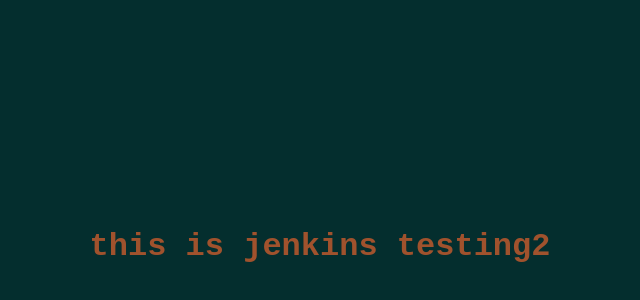
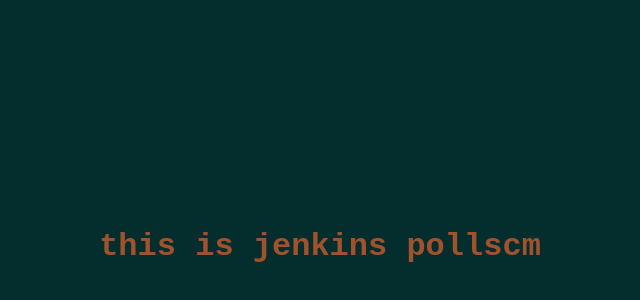
Before and after one commit to Tanzilahmedkazi/devops_demo, a plain HTML site: page index.html in a window 1280 px wide. Shown: the part 154-454 px from the top of the page, without its empty margins (320-960 px from the left). Drawn offline with Linux system fonts and the light colour scheme.

Commit message:
Update index.html

```diff
--- a/index.html
+++ b/index.html
@@ -7,6 +7,6 @@
     <title>Document</title>
 </head>
 <body>
-    <h1>this is jenkins testing2</h1>
+    <h1>this is jenkins pollscm</h1>
 </body>
 </html>
```
